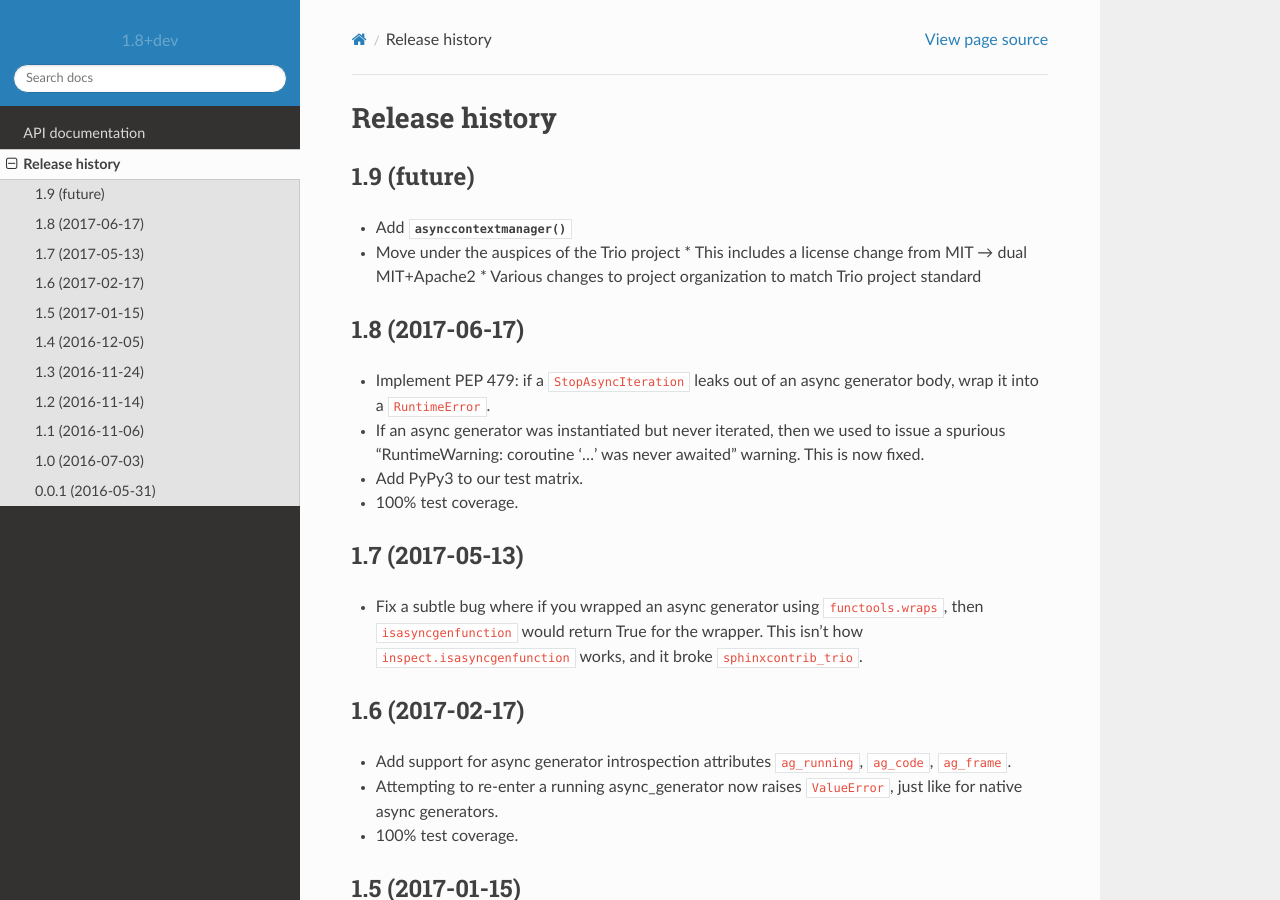
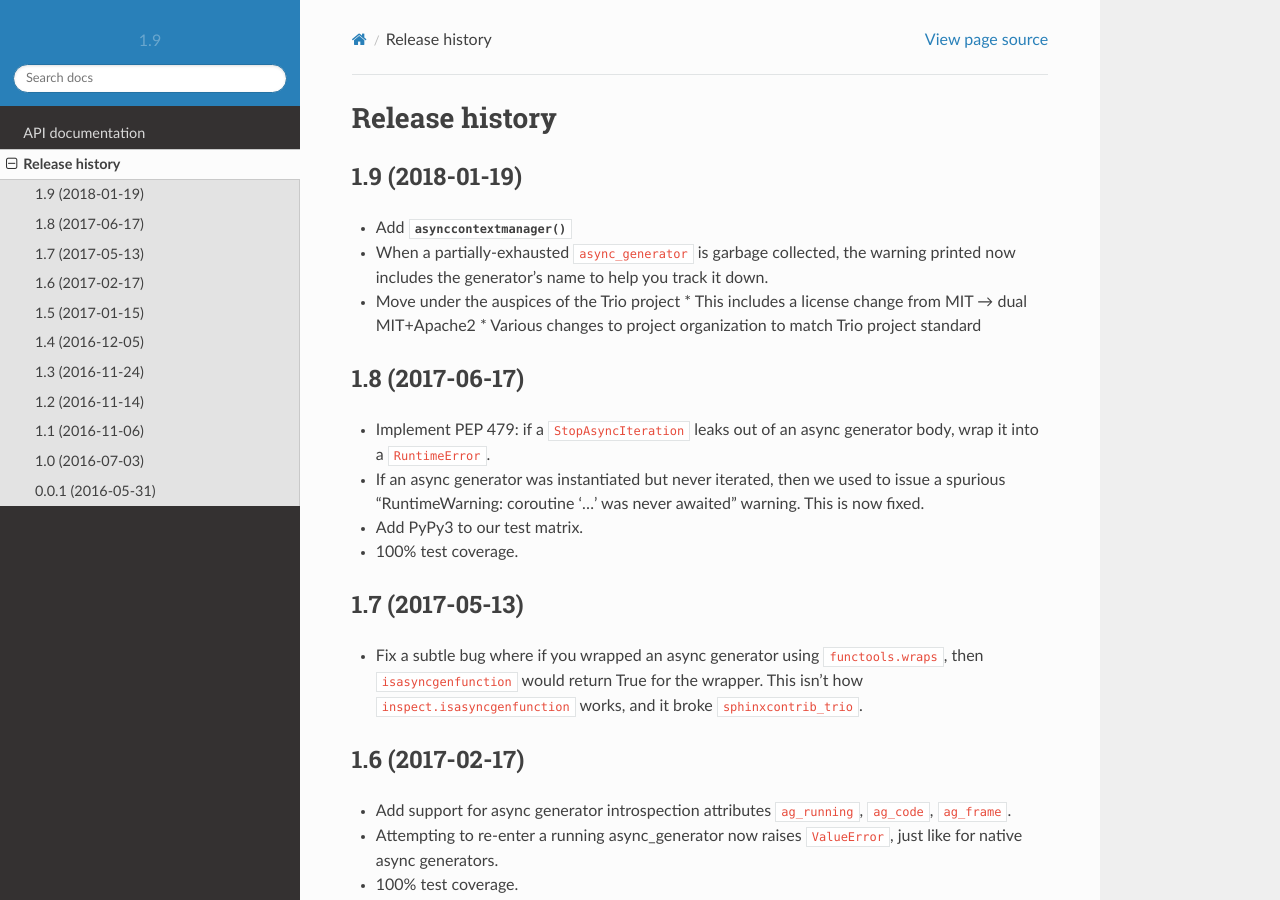
Before and after one commit to python-trio/async_generator, a Sphinx documentation site: the page built from docs/source/history.rst, in a window 1280 px wide and 900 px high. Built offline with Sphinx 7.4.7 and the Read the Docs theme 2.0.0, drawn with Linux system fonts in a browser that asks for light colours.

Commit message:
Bump version to 1.9

```diff
--- a/async_generator/_version.py
+++ b/async_generator/_version.py
@@ -1 +1 @@
-__version__ = "1.8+dev"
+__version__ = "1.9"
--- a/docs/source/history.rst
+++ b/docs/source/history.rst
@@ -5,10 +5,13 @@ Release history
 
 .. towncrier release notes start
 
-1.9 (future)
-------------
+1.9 (2018-01-19)
+----------------
 
 * Add :func:`asynccontextmanager`
+* When a partially-exhausted ``async_generator`` is garbage collected,
+  the warning printed now includes the generator's name to help you
+  track it down.
 * Move under the auspices of the Trio project
   * This includes a license change from MIT → dual MIT+Apache2
   * Various changes to project organization to match Trio project standard
```
